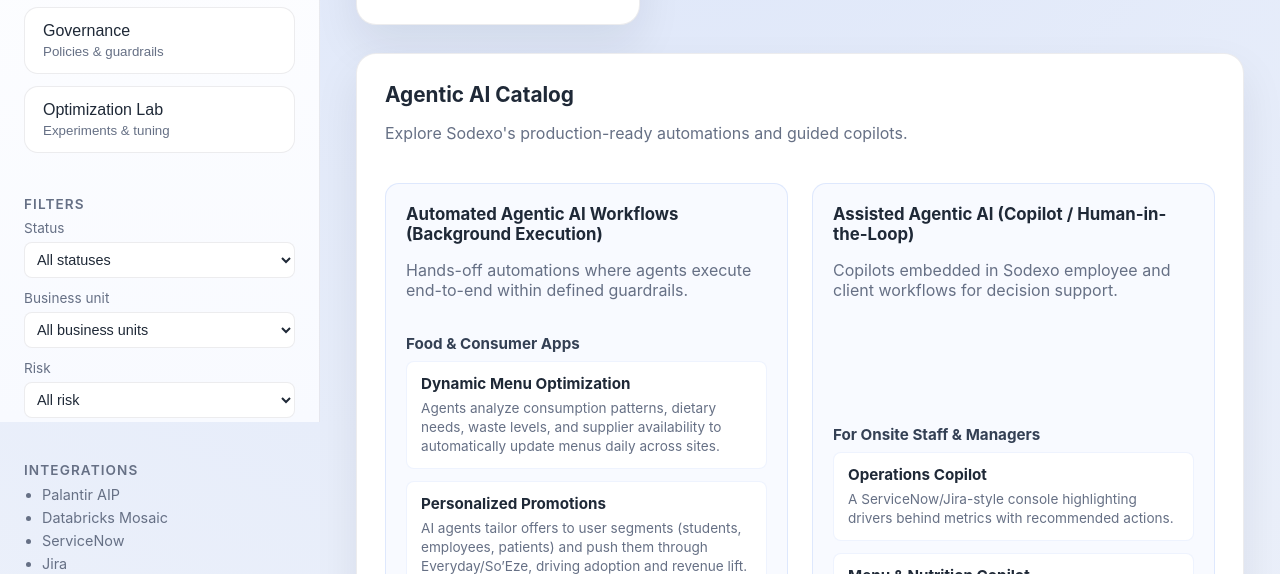
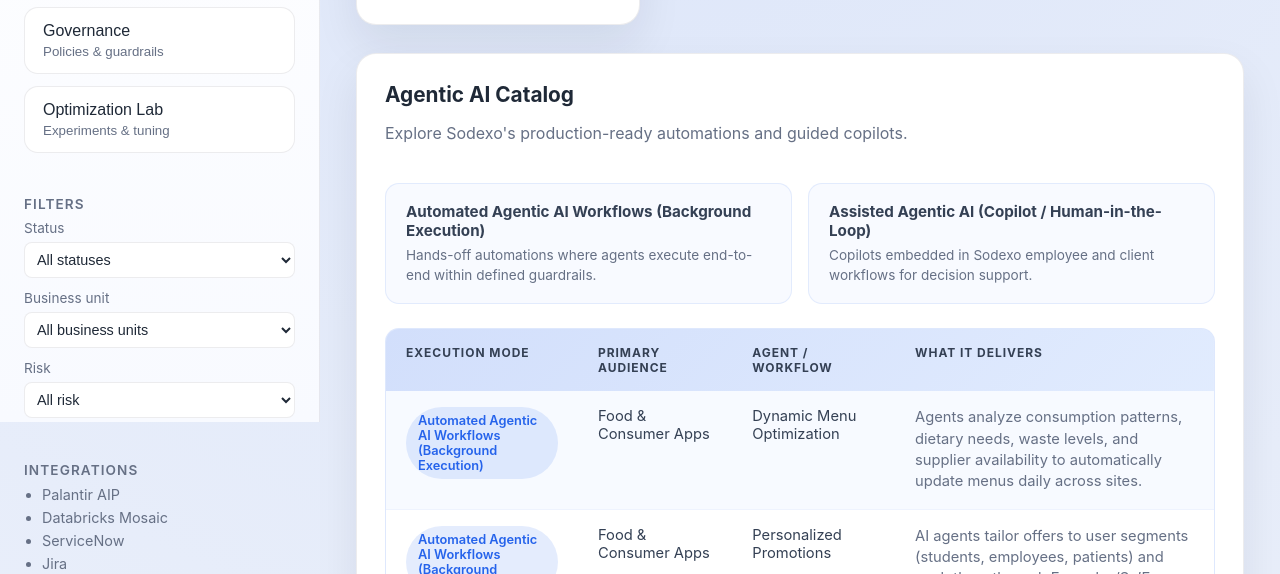
Before and after one commit to nirnir/GAIACC, a plain HTML site: page index.html in a window 1280 px wide. Shown: the part 378-952 px from the top of the page. Drawn offline with Linux system fonts and the light colour scheme.

Commit message:
Refine agent catalog with tabular overview

```diff
--- a/app.js
+++ b/app.js
@@ -652,6 +652,18 @@ function buildAgentCatalogSection() {
   const section = document.createElement("section");
   section.className = "agent-catalog";
   section.setAttribute("aria-labelledby", "agent-catalog-heading");
+
+  const tableRows = agentCatalog.flatMap((pillar) =>
+    pillar.groups.flatMap((group) =>
+      group.items.map((item) => ({
+        mode: pillar.title,
+        audience: group.name,
+        name: item.title,
+        outcome: item.description,
+      }))
+    )
+  );
+
   section.innerHTML = `
     <header class="catalog-header">
       <div>
@@ -659,42 +671,46 @@ function buildAgentCatalogSection() {
         <p class="muted">Explore Sodexo's production-ready automations and guided copilots.</p>
       </div>
     </header>
-    <div class="catalog-layout">
+    <div class="catalog-legends">
       ${agentCatalog
         .map(
-          (pillar, pillarIndex) => `
-            <article class="catalog-column" aria-labelledby="pillar-${pillarIndex}">
-              <header>
-                <h4 id="pillar-${pillarIndex}">${pillar.title}</h4>
-                <p class="muted">${pillar.description}</p>
-              </header>
-              <div class="catalog-groups">
-                ${pillar.groups
-                  .map(
-                    (group, groupIndex) => `
-                      <section class="catalog-group" aria-labelledby="pillar-${pillarIndex}-group-${groupIndex}">
-                        <h5 id="pillar-${pillarIndex}-group-${groupIndex}">${group.name}</h5>
-                        <ul>
-                          ${group.items
-                            .map(
-                              (item) => `
-                                <li>
-                                  <strong>${item.title}</strong>
-                                  <p>${item.description}</p>
-                                </li>
-                              `
-                            )
-                            .join("")}
-                        </ul>
-                      </section>
-                    `
-                  )
-                  .join("")}
-              </div>
+          (pillar) => `
+            <article class="catalog-legend-card">
+              <h4>${pillar.title}</h4>
+              <p>${pillar.description}</p>
             </article>
           `
         )
         .join("")}
+    </div>
+    <div class="catalog-table-wrapper">
+      <table class="catalog-table">
+        <caption class="visually-hidden">Catalog of Agentic AI automations and copilots by mode, audience, and outcomes</caption>
+        <thead>
+          <tr>
+            <th scope="col">Execution Mode</th>
+            <th scope="col">Primary Audience</th>
+            <th scope="col">Agent / Workflow</th>
+            <th scope="col">What It Delivers</th>
+          </tr>
+        </thead>
+        <tbody>
+          ${tableRows
+            .map(
+              (row) => `
+                <tr>
+                  <td data-label="Execution Mode">
+                    <span class="catalog-pill">${row.mode}</span>
+                  </td>
+                  <td data-label="Primary Audience">${row.audience}</td>
+                  <td data-label="Agent / Workflow">${row.name}</td>
+                  <td data-label="What It Delivers">${row.outcome}</td>
+                </tr>
+              `
+            )
+            .join("")}
+        </tbody>
+      </table>
     </div>
   `;
 
--- a/styles.css
+++ b/styles.css
@@ -245,63 +245,136 @@ body {
   font-size: 1.3rem;
 }
 
-.catalog-layout {
+.catalog-legends {
   display: grid;
-  grid-template-columns: repeat(auto-fit, minmax(320px, 1fr));
-  gap: 24px;
+  grid-template-columns: repeat(auto-fit, minmax(220px, 1fr));
+  gap: 16px;
 }
 
-.catalog-column {
+.catalog-legend-card {
   background: var(--surface-alt);
   border-radius: var(--radius-md);
-  border: 1px solid rgba(37, 99, 235, 0.12);
-  padding: 20px;
+  border: 1px solid rgba(37, 99, 235, 0.1);
+  padding: 18px 20px;
   display: grid;
-  gap: 18px;
+  gap: 6px;
 }
 
-.catalog-column header h4 {
+.catalog-legend-card h4 {
   margin: 0;
-  font-size: 1.05rem;
-}
-
-.catalog-groups {
-  display: grid;
-  gap: 18px;
-}
-
-.catalog-group h5 {
-  margin: 0 0 8px;
   font-size: 0.95rem;
   color: var(--text-secondary);
 }
 
-.catalog-group ul {
-  list-style: none;
-  margin: 0;
-  padding: 0;
-  display: grid;
-  gap: 12px;
-}
-
-.catalog-group li {
-  background: var(--surface);
-  border-radius: var(--radius-sm);
-  border: 1px solid rgba(37, 99, 235, 0.08);
-  padding: 12px 14px;
-  display: grid;
-  gap: 6px;
-}
-
-.catalog-group li strong {
-  font-size: 0.95rem;
-}
-
-.catalog-group li p {
+.catalog-legend-card p {
   margin: 0;
   color: var(--text-muted);
   font-size: 0.85rem;
-  line-height: 1.4;
+  line-height: 1.45;
+}
+
+.catalog-table-wrapper {
+  border-radius: var(--radius-md);
+  border: 1px solid rgba(37, 99, 235, 0.12);
+  background: var(--surface-alt);
+  overflow: hidden;
+}
+
+.catalog-table {
+  width: 100%;
+  border-collapse: collapse;
+  font-size: 0.92rem;
+}
+
+.catalog-table thead {
+  background: linear-gradient(135deg, rgba(37, 99, 235, 0.18), rgba(59, 130, 246, 0.12));
+  color: var(--text-secondary);
+}
+
+.catalog-table th,
+.catalog-table td {
+  padding: 16px 20px;
+  text-align: left;
+  vertical-align: top;
+  color: var(--text-secondary);
+}
+
+.catalog-table th {
+  font-size: 0.75rem;
+  text-transform: uppercase;
+  letter-spacing: 0.08em;
+}
+
+.catalog-table tbody tr {
+  background: var(--surface);
+}
+
+.catalog-table tbody tr:nth-child(odd) {
+  background: rgba(248, 250, 255, 0.8);
+}
+
+.catalog-table tbody tr + tr td {
+  border-top: 1px solid rgba(37, 99, 235, 0.08);
+}
+
+.catalog-table td[data-label="What It Delivers"] {
+  color: var(--text-muted);
+  line-height: 1.45;
+}
+
+.catalog-pill {
+  display: inline-flex;
+  align-items: center;
+  gap: 6px;
+  padding: 6px 12px;
+  border-radius: 999px;
+  background: rgba(37, 99, 235, 0.12);
+  color: var(--accent-500);
+  font-weight: 600;
+  font-size: 0.8rem;
+}
+
+.visually-hidden {
+  border: 0;
+  clip: rect(0 0 0 0);
+  height: 1px;
+  margin: -1px;
+  overflow: hidden;
+  padding: 0;
+  position: absolute;
+  width: 1px;
+  white-space: nowrap;
+}
+
+@media (max-width: 800px) {
+  .catalog-table thead {
+    display: none;
+  }
+
+  .catalog-table tbody tr {
+    display: grid;
+    gap: 12px;
+    background: var(--surface);
+    padding: 18px;
+  }
+
+  .catalog-table tbody tr + tr td {
+    border-top: none;
+  }
+
+  .catalog-table td {
+    padding: 0;
+  }
+
+  .catalog-table td::before {
+    content: attr(data-label);
+    display: block;
+    font-size: 0.75rem;
+    letter-spacing: 0.08em;
+    text-transform: uppercase;
+    color: var(--text-muted);
+    margin-bottom: 4px;
+  }
 }
 
 .inventory-overview {
```
